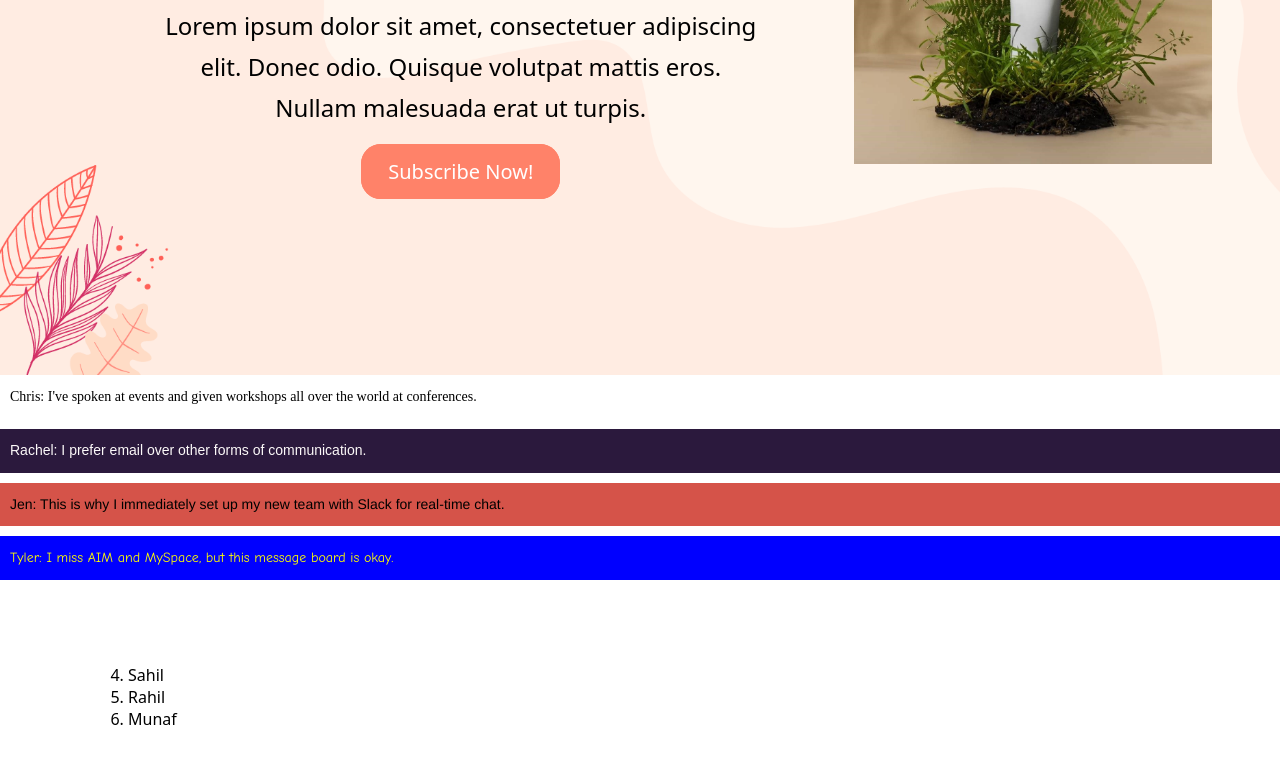
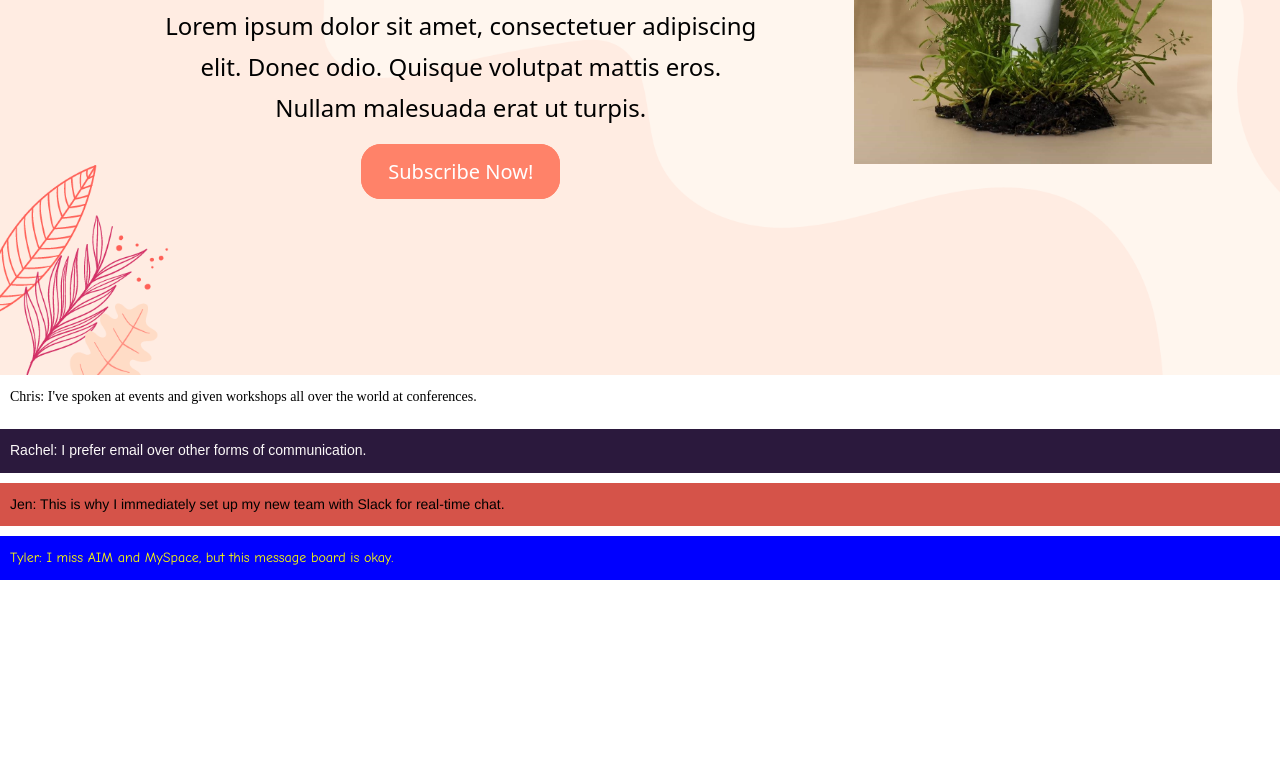
Before and after one commit to sayyedjamilakhtar/html-website, a plain HTML site: page index.html in a window 1280 px wide. Shown: the part 425-1189 px from the top of the page. After the commit the page ends 1015 px from the top, so only its background shows below. Drawn offline with Linux system fonts and the light colour scheme.

Commit message:
Update index.html

```diff
--- a/index.html
+++ b/index.html
@@ -57,15 +57,5 @@
         </div>
       </section>
 
-      <section class="am-section">
-        <div class="am-row">
-          <ol start= 4>
-            <li>Sahil</li>
-            <li>Rahil</li>
-            <li>Munaf</li>
-          </ol>
-        </div>
-      </section>
-
   </body>
 </html>
```
